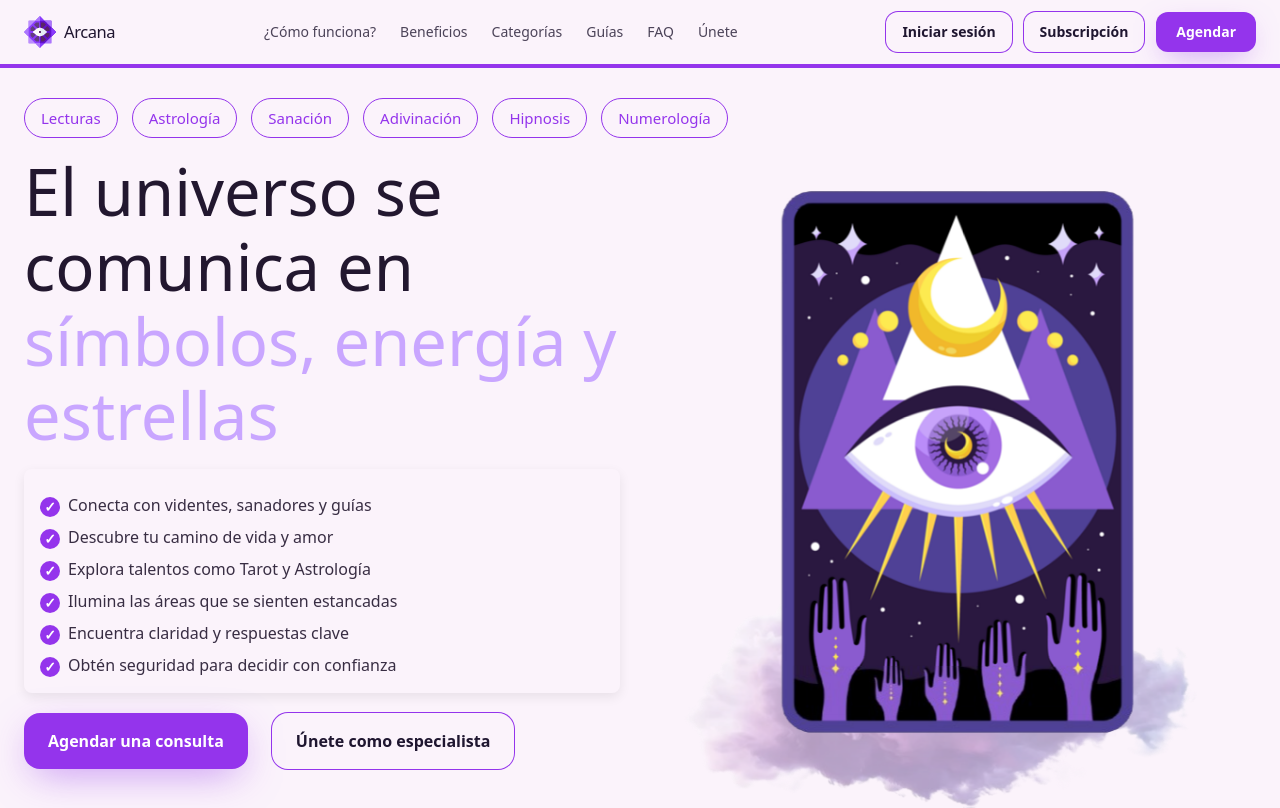
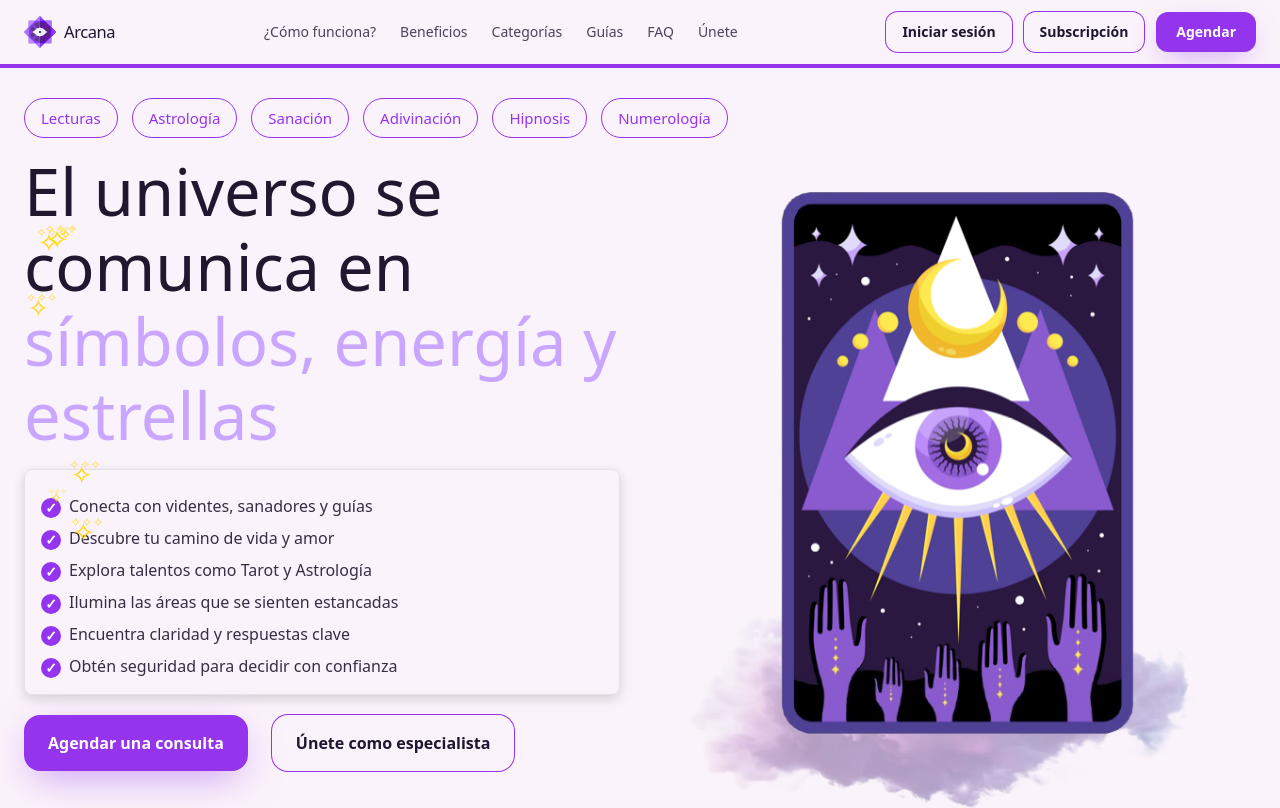
Before and after one commit to arcana302-art/arcana-v2, a Next.js app: page / in a window 1280 px wide. Shown: the top 808 px of the page. Built offline with nearby package versions, Linux system fonts and the light colour scheme.

Commit message:
Update Hero.tsx

```diff
--- a/app/components/Hero.tsx
+++ b/app/components/Hero.tsx
@@ -7,7 +7,6 @@ import { useMemo } from 'react';
 const HERO_IMG = '/brand/hero-card-eye.png';
 const CLOUD_IMG = '/brand/Nube1.png';
 const BTN_PURPLE = '#9434ec';
-const LIGHT_PURPLE = '#c9a6ff';
 
 export default function Hero() {
   const talents = useMemo(
@@ -66,7 +65,7 @@ export default function Hero() {
         {/* GRID HERO */}
         <div className="relative mt-0 grid grid-cols-12 gap-y-4 lg:gap-x-10 hero-grid">
           {/* LEFT */}
-          <div className="hero-left col-span-12 lg:col-span-6 flex flex-col justify-center">
+          <div className="hero-left col-span-12 lg:col-span-6 flex flex-col justify-center relative">
             {/* DESKTOP TITLE */}
             <h1 className="hero-title-1 hidden sm:block text-[65px] font-normal leading-[1.15]">
               <span className="text-[#22172f]">El universo se comunica en </span>
@@ -79,22 +78,14 @@ export default function Hero() {
                 El universo se comunica en <br />
                 <span className="text-[#c9a6ff]">símbolos, energía y estrellas</span>
               </h1>
-              <div className="hero-card-mobile w-2/5 relative">
-                {/* ESTRELLAS */}
-                <div className="stars-container">
-                  {Array.from({ length: 7 }).map((_, idx) => (
-                    <span key={idx} className={`star star-${idx}`}>
-                      ✧
-                    </span>
-                  ))}
-                </div>
+              <div className="hero-card-mobile w-2/5">
                 <Image
                   src={HERO_IMG}
                   alt="Carta / símbolo místico"
                   width={560}
                   height={790}
                   priority
-                  className="h-auto w-full scale-[0.78]" // ajuste Mobile
+                  className="h-auto w-full scale-[0.93]" // Incremento 20% sobre escala base 0.78
                 />
               </div>
             </div>
@@ -130,6 +121,26 @@ export default function Hero() {
                 Únete como especialista
               </a>
             </div>
+
+            {/* ESTRELLAS */}
+            <div className="stars-container">
+              {Array.from({ length: 7 }).map((_, idx) => (
+                <span
+                  key={idx}
+                  className={`star star-${idx}`}
+                  style={{
+                    top: `${Math.random() * 80}%`,
+                    left: `${Math.random() * 50}px`,
+                    fontSize: `${10 + Math.random() * 20}px`,
+                    animationDelay: `${Math.random() * 5}s`,
+                    animationDuration: `${5 + Math.random() * 5}s`,
+                  }}
+                >
+                  ✧
+                  <span className="micro-stars">✧✧✧</span>
+                </span>
+              ))}
+            </div>
           </div>
 
           {/* RIGHT */}
@@ -141,14 +152,6 @@ export default function Hero() {
               className="cloud-img absolute z-0 select-none pointer-events-none"
             />
             <div className="hero-card relative z-10 select-none">
-              {/* ESTRELLAS */}
-              <div className="stars-container">
-                {Array.from({ length: 7 }).map((_, idx) => (
-                  <span key={idx} className={`star star-${idx}`}>
-                    ✧
-                  </span>
-                ))}
-              </div>
               <Image
                 src={HERO_IMG}
                 alt="Carta / símbolo místico"
@@ -157,6 +160,26 @@ export default function Hero() {
                 priority
                 className="h-auto w-[330px] lg:w-[390px]"
               />
+            </div>
+
+            {/* ESTRELLAS */}
+            <div className="stars-container">
+              {Array.from({ length: 7 }).map((_, idx) => (
+                <span
+                  key={idx}
+                  className={`star star-${idx}`}
+                  style={{
+                    top: `${Math.random() * 80}%`,
+                    left: `${-50 + Math.random() * 100}px`,
+                    fontSize: `${10 + Math.random() * 20}px`,
+                    animationDelay: `${Math.random() * 5}s`,
+                    animationDuration: `${5 + Math.random() * 5}s`,
+                  }}
+                >
+                  ✧
+                  <span className="micro-stars">✧✧✧</span>
+                </span>
+              ))}
             </div>
           </div>
         </div>
@@ -181,82 +204,39 @@ export default function Hero() {
 
         /* MOBILE */
         @media (max-width: 639px) {
-          .talents-row {
-            flex-wrap: wrap;
-            justify-content: flex-start;
-            gap: 4px;
-          }
-          .talents-row a {
-            font-size: 10px;
-            height: 24px;
-            padding-left: 8px;
-            padding-right: 8px;
-            max-width: calc(50% - 4px);
-            white-space: nowrap;
-            overflow: hidden;
-            text-overflow: ellipsis;
-          }
-          .bullets-grid {
-            grid-template-columns: 1fr;
-            gap-y: 12px;
-            margin-top: 16px;
-          }
-          .bullet-text {
-            font-size: 14px;
-            line-height: 1.4;
-          }
-          .hero-mobile-row {
-            margin-bottom: 16px;
-          }
+          .talents-row { flex-wrap: wrap; justify-content: flex-start; gap: 4px; }
+          .talents-row a { font-size: 10px; height: 24px; padding-left: 8px; padding-right: 8px; max-width: calc(50% - 4px); white-space: nowrap; overflow: hidden; text-overflow: ellipsis; }
+          .bullets-grid { grid-template-columns: 1fr; gap-y: 12px; margin-top: 16px; }
+          .bullet-text { font-size: 14px; line-height: 1.4; }
+          .hero-mobile-row { margin-bottom: 16px; }
         }
 
         /* DESKTOP */
         @media (min-width: 1024px) {
-          .hero-title-1 {
-            font-size: 65px;
-            line-height: 1.15;
-          }
-          .bullet-text {
-            font-size: 16px;
-          }
+          .hero-title-1 { font-size: 65px; line-height: 1.15; }
+          .bullet-text { font-size: 16px; }
         }
 
         /* Bullets recuadro */
         .shadow-bullets {
-          box-shadow: 0 4px 12px rgba(0, 0, 0, 0.08);
+          box-shadow: 0 4px 12px rgba(0, 0, 0, 0.15);
+          border: 1px solid rgba(0,0,0,0.08);
         }
 
         /* ESTRELLAS */
-        .stars-container {
-          position: absolute;
-          top: 0;
-          left: -40px;
-          width: 40px;
-          height: 100%;
-          display: flex;
-          flex-direction: column;
-          justify-content: space-around;
-          pointer-events: none;
-          z-index: 20;
+        .stars-container { position: absolute; top: 0; left: 0; width: 100%; height: 100%; pointer-events: none; z-index: 20; }
+        .star { position: absolute; color: #FFD700; opacity: 0; display: inline-block; animation: dimStars linear infinite, swayStars linear infinite; }
+        .micro-stars { position: absolute; top: 0; left: -2px; font-size: 0.5em; opacity: 0.8; color: #FFD700; }
+        @keyframes dimStars {
+          0% { opacity: 0; transform: scale(0.8); }
+          10% { opacity: 1; transform: scale(1); }
+          90% { opacity: 1; transform: scale(1); }
+          100% { opacity: 0; transform: scale(0.8); }
         }
-        .star {
-          color: #FFD700;
-          opacity: 0;
-          animation: dimStars 6s linear infinite;
-        }
-        .star-0 { font-size: 18px; animation-delay: 0s; }
-        .star-1 { font-size: 14px; animation-delay: 0.8s; }
-        .star-2 { font-size: 22px; animation-delay: 1.4s; }
-        .star-3 { font-size: 10px; animation-delay: 2s; }
-        .star-4 { font-size: 25px; animation-delay: 2.6s; }
-        .star-5 { font-size: 16px; animation-delay: 3.2s; }
-        .star-6 { font-size: 20px; animation-delay: 3.8s; }
-
-        @keyframes dimStars {
-          0% { opacity: 0; transform: scale(0.8) rotate(0deg); }
-          10% { opacity: 1; transform: scale(1) rotate(10deg); }
-          90% { opacity: 1; transform: scale(1) rotate(-10deg); }
-          100% { opacity: 0; transform: scale(0.8) rotate(0deg); }
+        @keyframes swayStars {
+          0% { transform: translateX(0) rotate(0deg); }
+          50% { transform: translateX(calc(-5px + 10px * var(--rand))) rotate(5deg); }
+          100% { transform: translateX(0) rotate(0deg); }
         }
       `}</style>
     </section>
```
